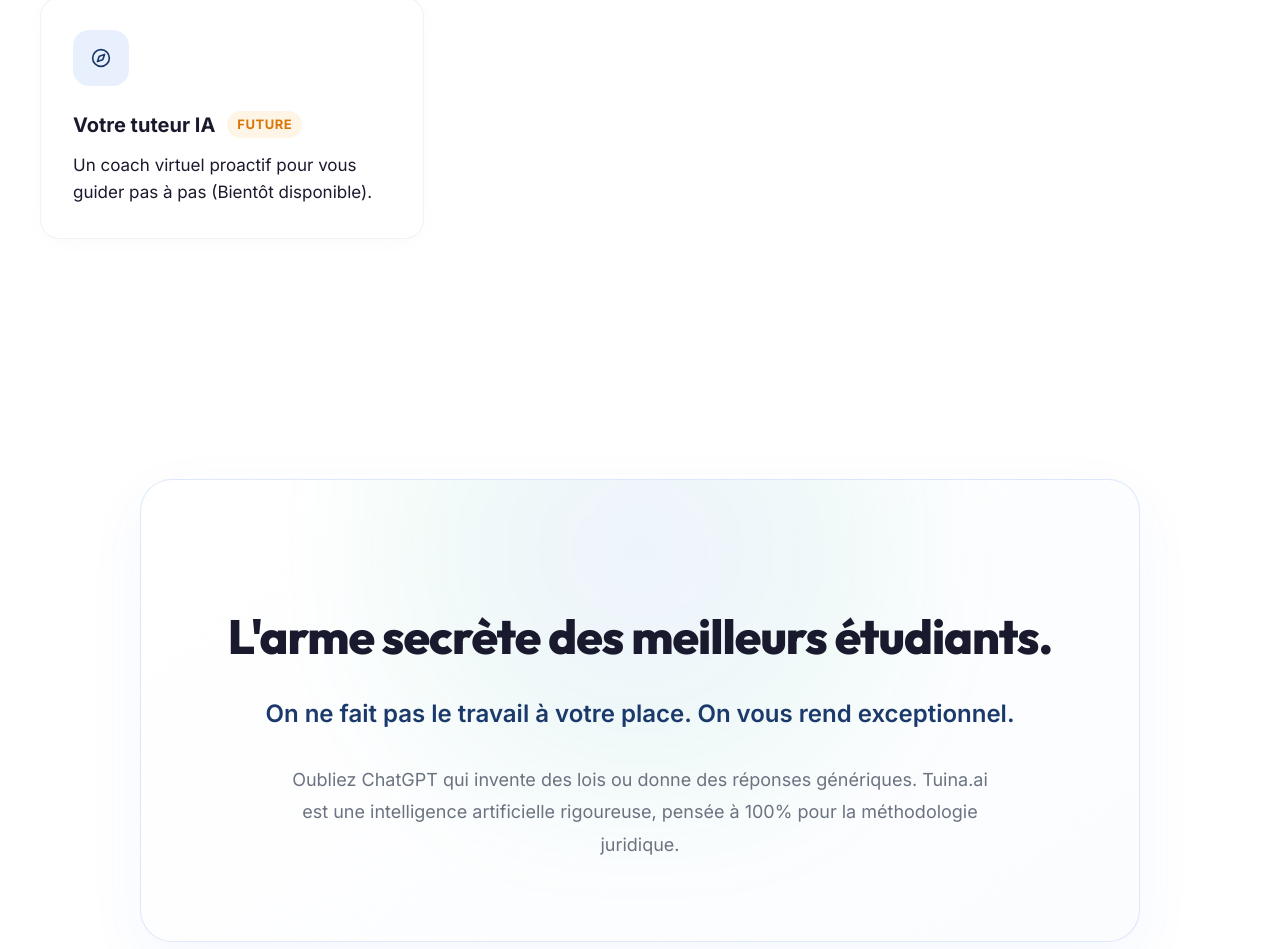
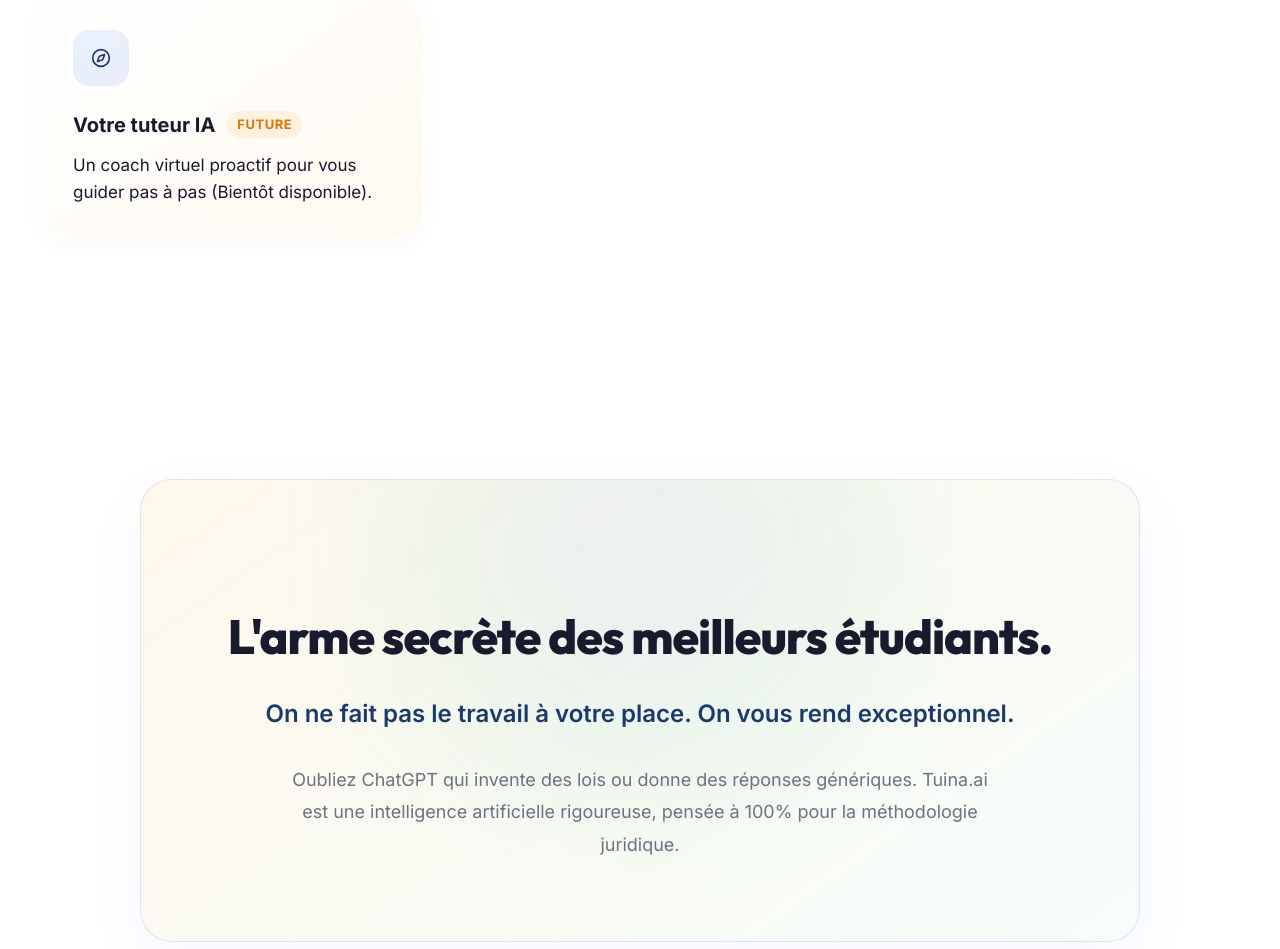
Before and after one commit to tuinaalex685-commits/TUINA.AI, a Next.js app: page / in a window 1280 px wide. Shown: the part 2765-3714 px from the top of the page. Built offline with nearby package versions, Linux system fonts and the light colour scheme.

Commit message:
style: add subtle orange and green tints to card backgrounds to separate them from the white body

```diff
--- a/src/components/different/Different.module.css
+++ b/src/components/different/Different.module.css
@@ -13,7 +13,7 @@
 
 .contentBox {
   position: relative;
-  background: linear-gradient(145deg, var(--color-bg-main) 0%, rgba(45, 107, 228, 0.02) 100%);
+  background: linear-gradient(145deg, rgba(245, 158, 11, 0.08) 0%, rgba(16, 185, 129, 0.04) 100%);
   border: 1px solid rgba(45, 107, 228, 0.15);
   border-radius: 32px;
   padding: 80px 40px;
--- a/src/components/features/Features.module.css
+++ b/src/components/features/Features.module.css
@@ -35,15 +35,15 @@
 
 .card {
   position: relative;
-  background: var(--color-bg-main);
-  border: 1px solid rgba(0,0,0,0.05);
-  border-radius: 20px;
+  background: linear-gradient(145deg, #ffffff 0%, rgba(245, 158, 11, 0.06) 100%);
+  border: 1px solid rgba(255, 255, 255, 0.8);
+  border-radius: 24px;
   padding: 32px;
   display: flex;
   flex-direction: column;
   overflow: hidden;
-  transition: all 0.4s ease;
-  box-shadow: 0 4px 20px rgba(0,0,0,0.02);
+  box-shadow: 0 4px 20px rgba(0, 0, 0, 0.03), 0 0 0 1px rgba(255, 255, 255, 0.5) inset;
+  transition: all 0.4s cubic-bezier(0.175, 0.885, 0.32, 1.275);
 }
 
 .card:hover {
--- a/src/components/pricing/Pricing.module.css
+++ b/src/components/pricing/Pricing.module.css
@@ -37,7 +37,7 @@
 /* Premium Card */
 .card {
   position: relative;
-  background: linear-gradient(145deg, #ffffff 0%, #fffbeb 100%);
+  background: linear-gradient(145deg, #ffffff 0%, rgba(245, 158, 11, 0.08) 100%);
   border: 1px solid rgba(45, 107, 228, 0.2);
   border-radius: 24px;
   padding: 48px;
--- a/src/components/story/Story.module.css
+++ b/src/components/story/Story.module.css
@@ -40,7 +40,7 @@
 }
 
 .founderCard {
-  background: #ffffff;
+  background: linear-gradient(145deg, #ffffff 0%, rgba(245, 158, 11, 0.06) 100%);
   border: 1px solid rgba(45, 107, 228, 0.15);
   border-radius: 24px;
   padding: 48px;
```
